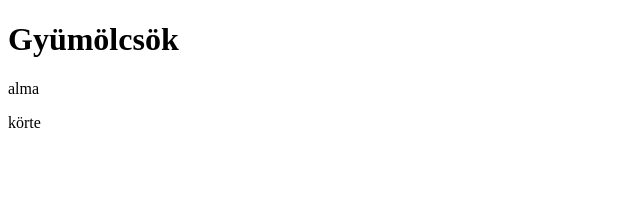
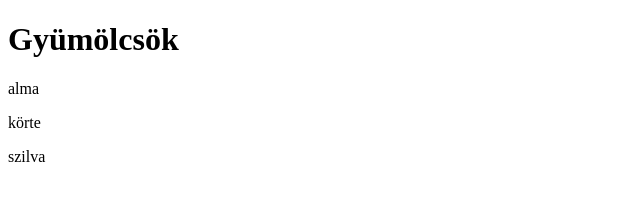
Before and after one commit to Ottoburg17/gyumi, a website: page index.html in a window 1280 px wide. Shown: the full height of the page, 0-640 px from the left. Drawn offline with Linux system fonts and the light colour scheme.

Commit message:
Szilva hozzáadva

```diff
--- a/index.html
+++ b/index.html
@@ -15,5 +15,9 @@
 
     <p>körte</p>
 
+    <p>szilva
+
+    </p>
+
 </body>
 </html>
```
